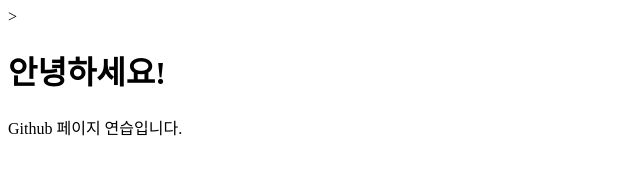
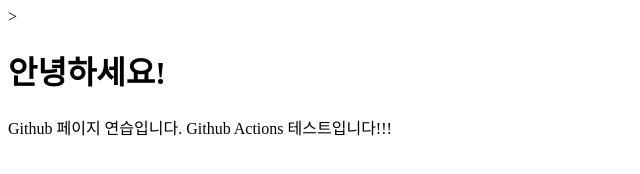
Before and after one commit to thelm3716/thelm3716.github.io, a plain HTML site: page index.html in a window 1280 px wide. Shown: the whole page, without its empty margins (0-640 px from the left). Drawn offline with Linux system fonts and the light colour scheme.

Commit message:
GitHub Actions Test

```diff
--- a/index.html
+++ b/index.html
@@ -10,6 +10,7 @@
     <h1>안녕하세요!</h1>
 
 
-    Github  페이지 연습입니다.
+    Github 페이지 연습입니다.
+    Github Actions 테스트입니다!!!
 </body>
 </html>
```
